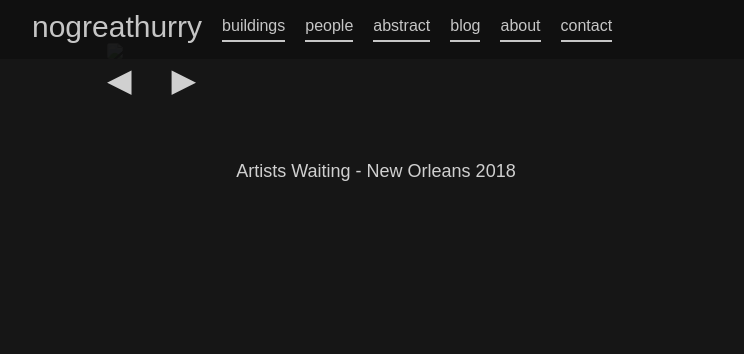
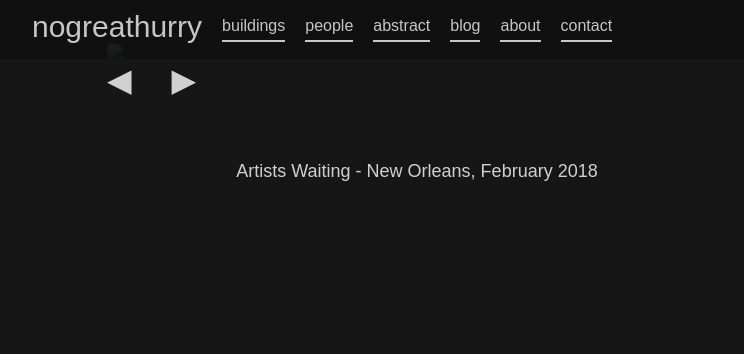
Before and after one commit to 987poiuytrewq/nogreathurry, a Jekyll site: the page built from _people/IMG-20190316-WA0022.md, in a window 1280 px wide. Shown: the top 354 px of the page, without its empty margins (8-752 px from the left). Built offline with Jekyll 4.4.1, drawn with Linux system fonts in a browser that asks for light colours.

Commit message:
Updated Img 20190316 Wa0022

```diff
--- a/_people/IMG-20190316-WA0022.md
+++ b/_people/IMG-20190316-WA0022.md
@@ -15,4 +15,4 @@ thumbnail_image: "/uploads/IMG-20190316-WA0022_thumbnail.jpg"
 layout: photo
 ---
 
-Artists Waiting - New Orleans 2018
+Artists Waiting - New Orleans, February 2018
```
Also changed, not shown: other parts of _people/IMG-20190316-WA0022.md (+1 -1 lines).
